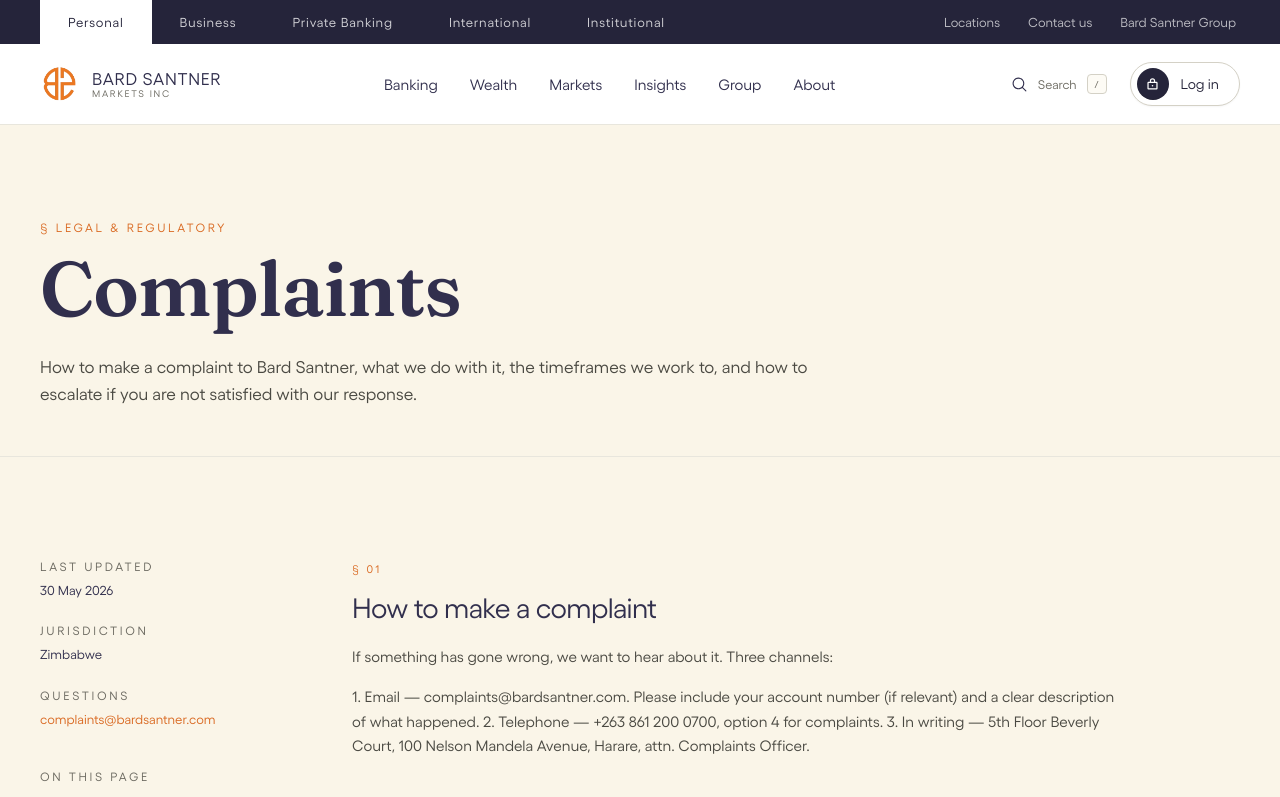
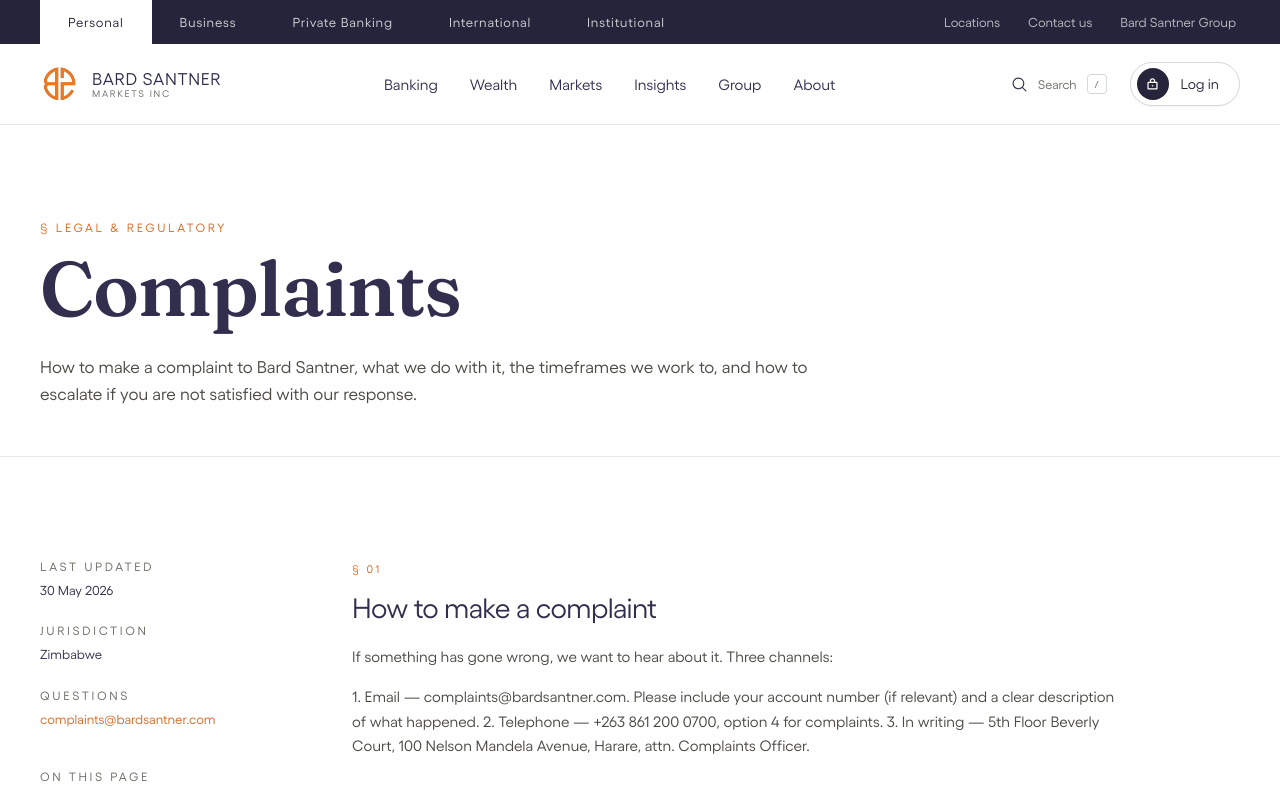
Before and after one commit to Mutombe/bard-platform-v1, a React (Vite) app in the folder frontend/: page /complaints in a window 1280 px wide. Shown: the top 797 px of the page. Built offline with nearby package versions, Linux system fonts and the light colour scheme.

Commit message:
Switch site canvas from warm cream to clean white space
milk #faf5e8 -> #ffffff, smoke -> cool light grey #f5f6f8, paper -> white;
cool the faintly-warm bone surface/border steps. Token-only change, propagates site-wide.

Co-Authored-By: Claude Opus 4.8 (1M context) <noreply@anthropic.com>

```diff
--- a/frontend/src/index.css
+++ b/frontend/src/index.css
@@ -98,10 +98,10 @@
   /* ─── Neutrals — quiet foundation ─── */
   --color-ink:   #0c0a14;
   --color-coal:  #1a1822;
-  --color-bone-50:  #fafaf7;
-  --color-bone-100: #f4f3ee;
-  --color-bone-200: #e8e6dd;
-  --color-bone-300: #d4d1c6;
+  --color-bone-50:  #f9fafb;
+  --color-bone-100: #f2f4f7;
+  --color-bone-200: #e6e9ee;
+  --color-bone-300: #d4d7df;
   --color-bone-400: #a8a59a;
   --color-bone-500: #6b6960;
   --color-bone-600: #4a4942;
@@ -113,9 +113,9 @@
      orange feels at home on it) and smoke (the secondary surface,
      deeper and more textural). The institution earns its complexion
      the same way its photographs do. */
-  --color-milk:  #faf5e8;   /* primary canvas — replaces bg-white on most surfaces */
-  --color-smoke: #efe7d4;   /* secondary surface — replaces bg-bone-100 on most surfaces */
-  --color-paper: #fdfbf5;   /* lighter still — for cards lifting off the milk canvas */
+  --color-milk:  #ffffff;   /* primary canvas — clean white space (authority) */
+  --color-smoke: #f5f6f8;   /* secondary surface — a cool light grey for alternating bands */
+  --color-paper: #ffffff;   /* cards — white, lifting via borders + soft shadow */
 
   /* ─── Functional accents — used very sparingly ─── */
   --color-signal:  #b35419;
```
